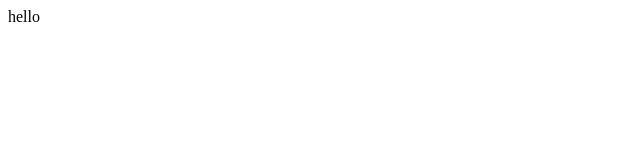
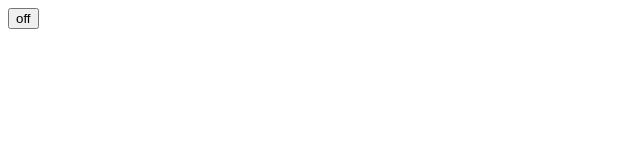
Before and after one commit to CalgaryMichael/finance-calc, a React app in the folder webapp/: page / in a window 1280 px wide. Shown: the top 160 px of the page, without its empty margins (0-640 px from the left). Built offline with nearby package versions, Linux system fonts and the light colour scheme.

Commit message:
boens for redux

```diff
--- a/webapp/src/App.tsx
+++ b/webapp/src/App.tsx
@@ -1,7 +1,22 @@
 import React from "react";
+import { useSelector, useDispatch } from "react-redux"
+import { Dispatch } from "redux"
+
+import HomePage from "./views/home-page";
+import { State } from "./types.d";
+import { runTest } from "./store/action-creators";
 
 const App: React.FC = (props) => {
-  return <div>hello</div>;
+  const testValue: string = useSelector((state: State) => state.testValue);
+
+  const dispatch: Dispatch<any> = useDispatch();
+
+  const test = React.useCallback(
+    () => dispatch(runTest()),
+    [dispatch]
+  );
+
+  return <HomePage test={test} testValue={testValue} />;
 };
 
 export default App;
--- a/webapp/src/index.tsx
+++ b/webapp/src/index.tsx
@@ -1,5 +1,21 @@
 import React from "react";
 import { render } from "react-dom";
+import { createStore, applyMiddleware, Store } from "redux";
+import { Provider } from "react-redux";
+import thunk from "redux-thunk";
+
 import App from "./App";
+import { Action, DispatchType, State } from "./types.d";
+import reducer from "./store/reducer";
 
-render(<App />, document.body);
+
+const store: Store<State, Action> & {
+  dispatch: DispatchType
+} = createStore(reducer, applyMiddleware(thunk));
+
+render(
+  <Provider store={store}>
+    <App />
+  </Provider>,
+  document.body
+);
--- /dev/null
+++ b/webapp/src/store/action-creators.ts
@@ -0,0 +1,9 @@
+import * as ActionType from "./action-types";
+import { DispatchType } from "../types.d";
+
+export function runTest() {
+  return (dispatch: DispatchType) => {
+    console.log('here');
+    dispatch({ type: ActionType.TEST });
+  };
+}
--- /dev/null
+++ b/webapp/src/store/action-types.ts
@@ -0,0 +1 @@
+export const TEST = "test";
--- /dev/null
+++ b/webapp/src/store/reducer.ts
@@ -0,0 +1,20 @@
+import * as ActionType from "./action-types";
+import { Action, State } from "../types.d";
+
+const initialState: State = {
+  testValue: "off"
+};
+
+const reducer = (
+  state: State = initialState,
+  action: Action
+): State => {
+  switch (action.type) {
+    case ActionType.TEST:
+      return {...state, testValue: "on"};
+  }
+
+  return state;
+};
+
+export default reducer;
--- /dev/null
+++ b/webapp/src/views/home-page.tsx
@@ -0,0 +1,18 @@
+import React from "react";
+
+
+type Props = {
+  testValue: string,
+  test: () => void
+}
+
+const HomePage: React.FC = (props: Props) => {
+  const runTest = (e: React.FormEvent) => {
+    e.preventDefault();
+    props.test();
+  };
+
+  return <button onClick={runTest}>{ props.testValue }</button>;
+};
+
+export default HomePage;
--- /dev/null
+++ b/webapp/src/views/index.ts
@@ -0,0 +1 @@
+export * from "./home-page.tsx";
```
Also changed, not shown: webapp/package.json (+7 -1 lines), webapp/src/types.d.ts (added, +14 -0 lines), webapp/src/store/index.ts (added), 2 other files (tests, documents, lock files or other folders).
